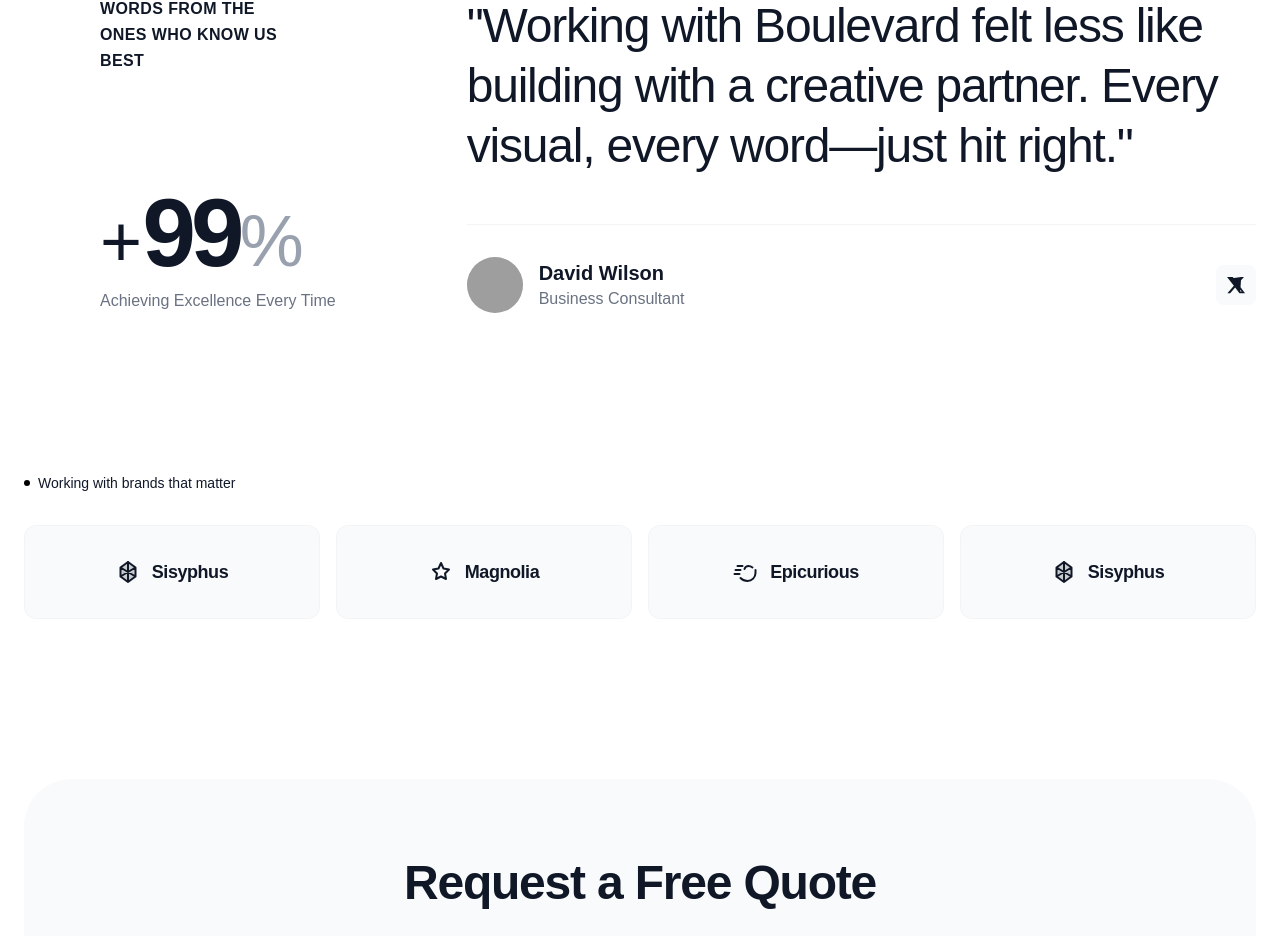
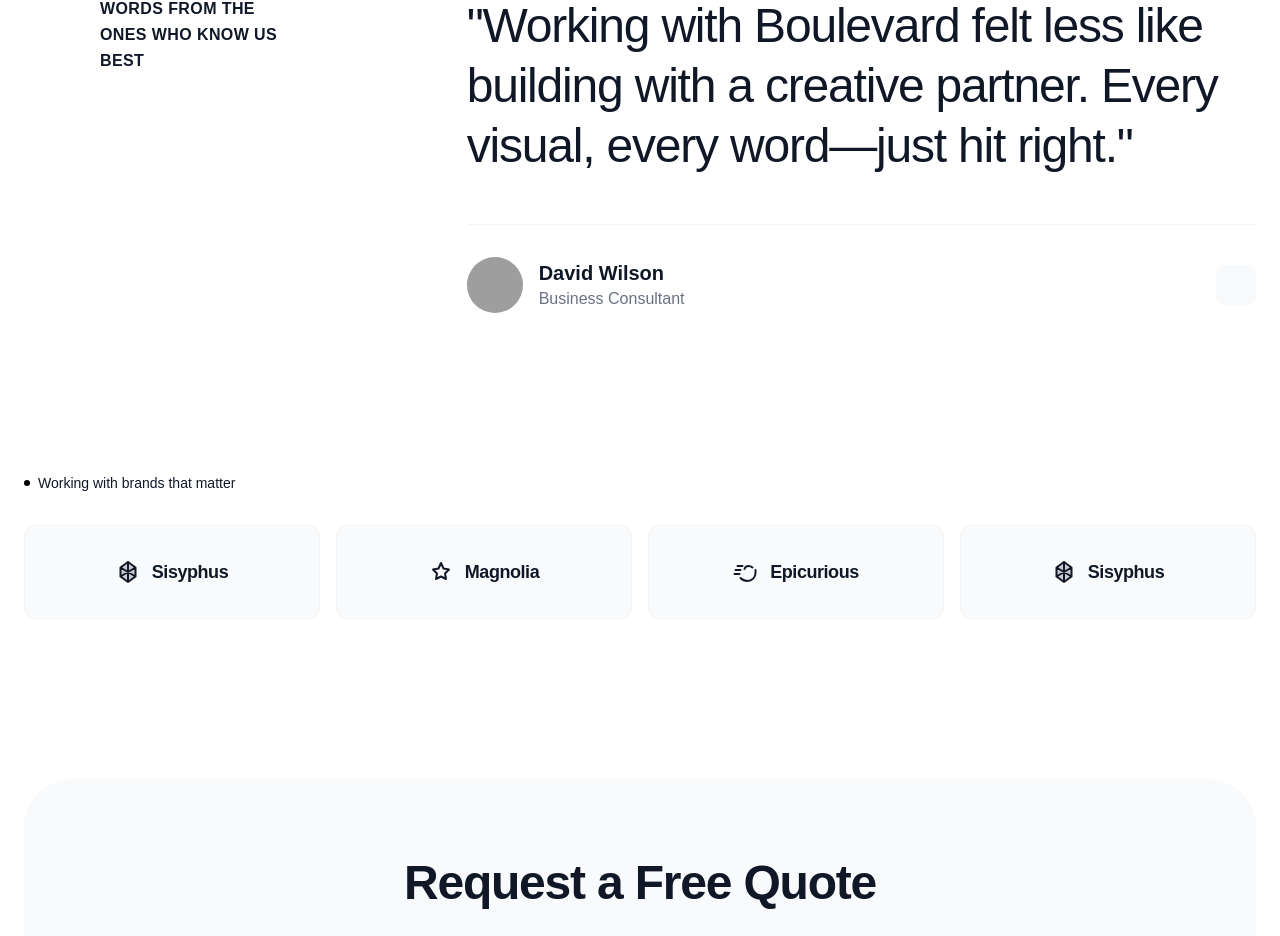
Before and after one commit to Shibilipadalath/logistic-web, a Next.js app: page / in a window 1280 px wide. Shown: the part 5495-6431 px from the top of the page. Built offline with nearby package versions, Linux system fonts and the light colour scheme; grey boxes are pictures that could not be loaded; a web font is replaced by a local one.

Commit message:
testimonials updated

```diff
--- a/src/components/Testimonials.tsx
+++ b/src/components/Testimonials.tsx
@@ -70,22 +70,7 @@ export default function Testimonials() {
               </h3>
             </div>
 
-            <div className="mt-auto">
-              <div className="flex items-baseline text-gray-900">
-                <span className="text-5xl md:text-7xl font-light tracking-tighter mr-1">
-                  +
-                </span>
-                <span className="text-6xl md:text-8xl font-bold tracking-tighter">
-                  99
-                </span>
-                <span className="text-5xl md:text-7xl font-light tracking-tighter text-gray-400">
-                  %
-                </span>
-              </div>
-              <p className="text-gray-500 font-medium mt-2">
-                Achieving Excellence Every Time
-              </p>
-            </div>
+
           </div>
 
           {/* Right Column: Testimonial Content */}
@@ -123,13 +108,7 @@ export default function Testimonials() {
                 className="w-10 h-10 rounded-lg bg-gray-50 flex items-center justify-center hover:bg-gray-100 transition-colors text-gray-900"
               >
                 {/* X / Twitter Icon */}
-                <svg
-                  className="w-5 h-5"
-                  viewBox="0 0 24 24"
-                  fill="currentColor"
-                >
-                  <path d="M18.244 2.25h3.308l-7.227 8.26 8.502 11.24H16.17l-5.214-6.817L4.99 21.75H1.68l7.73-8.835L1.254 2.25H8.08l4.713 6.231zl-1.161 17.52h1.833L7.084 4.126H5.117z" />
-                </svg>
+
               </a>
             </div>
           </div>
```
